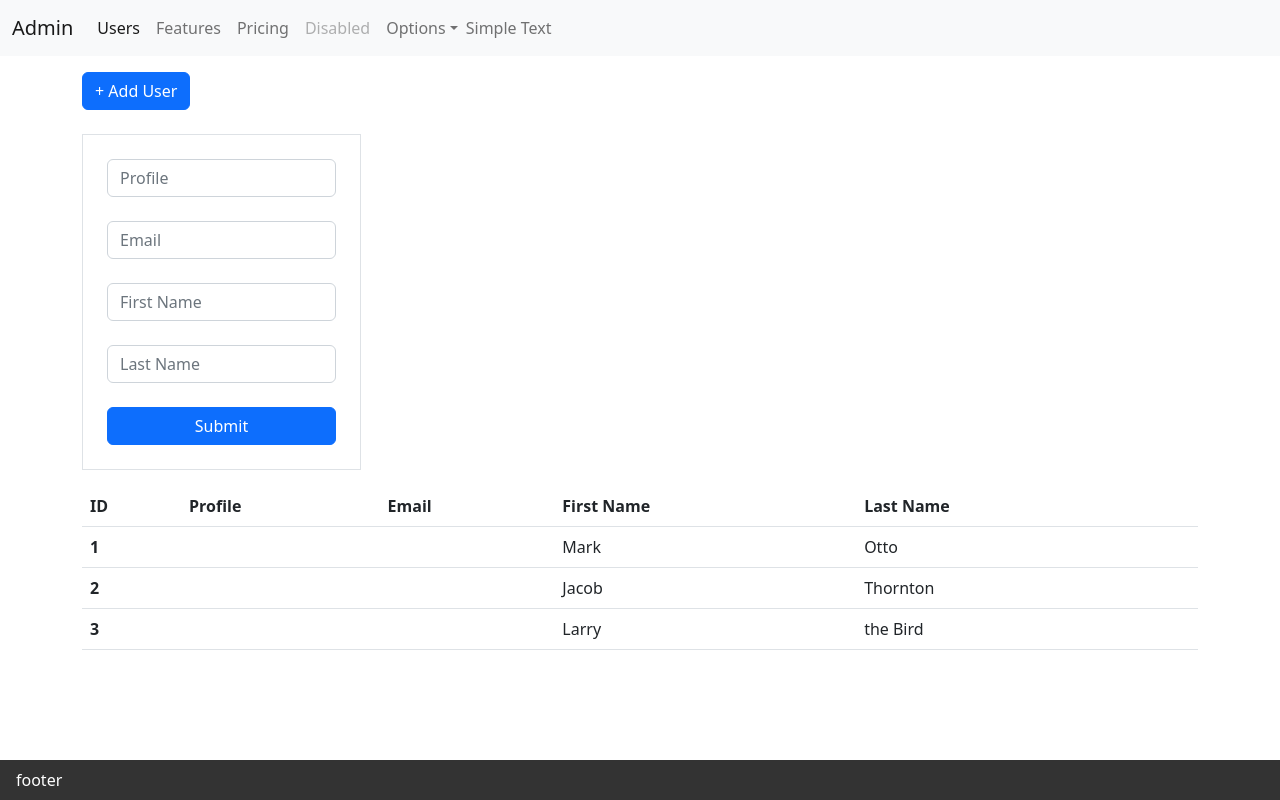
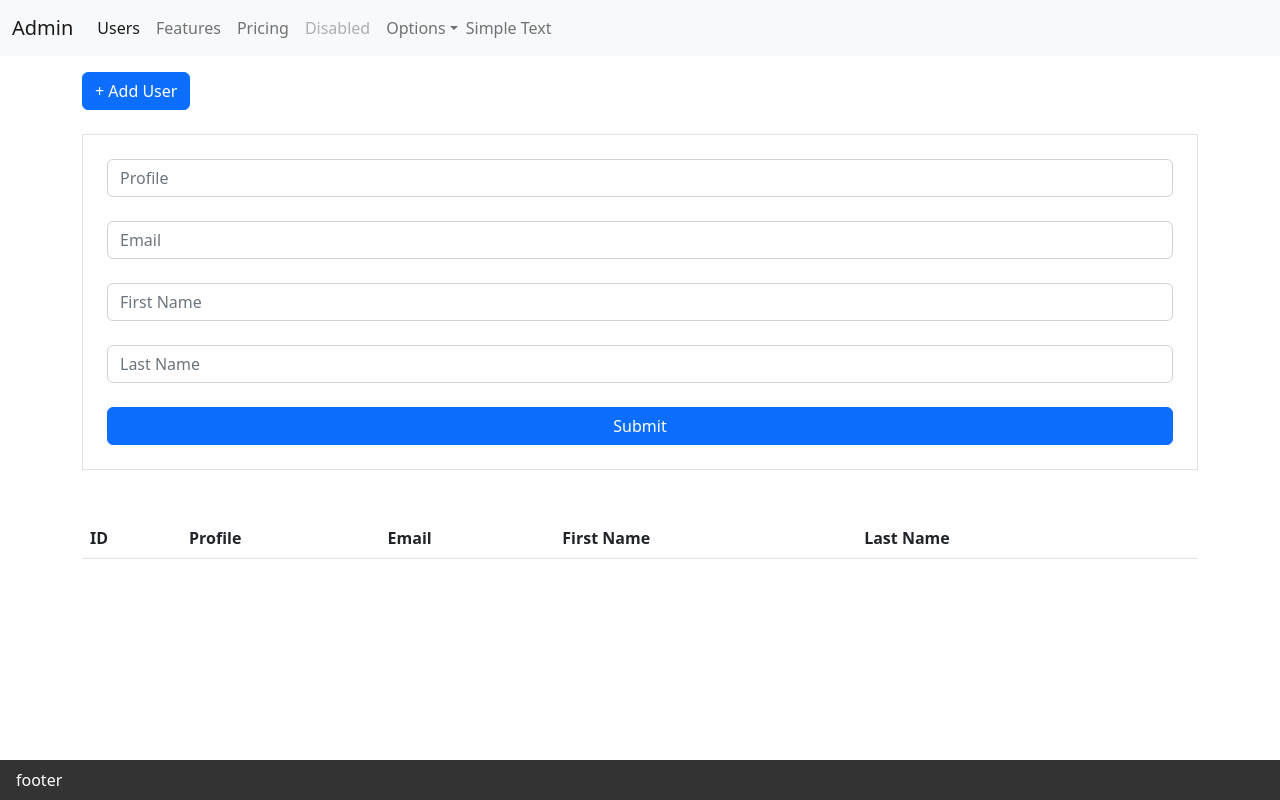
Before and after one commit to lakansantos/lakansantos-coding-interview-Ithinkweb, a React (Create React App) app: page /users in a window 1280 px wide. Both pictures are taken after a click on the button "+ Add User". Built offline with nearby package versions, Linux system fonts and the light colour scheme.

Commit message:
displayed the added data to the table using localStoragE

```diff
--- a/public/index.html
+++ b/public/index.html
@@ -24,7 +24,7 @@
       work correctly both with client-side routing and a non-root public URL.
       Learn how to configure a non-root public URL by running `npm run build`.
     -->
-    <title>React App</title>
+    <title>Lakan Santos Coding Interview</title>
   </head>
   <body>
     <noscript>You need to enable JavaScript to run this app.</noscript>
--- a/src/views/users/AddUser.js
+++ b/src/views/users/AddUser.js
@@ -11,20 +11,31 @@ function AddUser () {
     const [firstNameError, setFirstNameError] = useState('')
     const [lastName, setLastName] = useState('')
     const [lastNameError, setLastNameError] = useState('')
+    const [formValid, setFormValid] = useState(false);
+    const [toggleForm, setToggleForm] = useState(true)
 
     const handleSubmit = (e) => {
+
+
         e.preventDefault()
 
+        let isProfileValid = true;
+        let isEmailValid = true;
+        let isFirstNameValid = true;
+        let isLastNameValid = true;
         if(profile === '') {
             setProfileError('Profile is required!')
+            isProfileValid  = false
         } else {
             setProfileError('')
         }
 
         if(email === '') {
             setEmailError('Email is required!')
+            isEmailValid = false
         } else if (!/\S+@\S+\.\S+/.test(email)){
-            setEmailError('Invalid email address');
+            setEmailError('Invalid email address')
+            isEmailValid  = false
         } else {
             setEmailError('')
         }
@@ -32,57 +43,75 @@ function AddUser () {
 
         if(firstName === '') {
             setFirstNameError('First Name is required!')
+            isFirstNameValid = false
         } else {
             setFirstNameError('')
         }
 
         if(lastName === '') {
             setLastNameError('Last Name is required!')
+            isLastNameValid = false
         } else {
             setLastNameError('')
         }
+
+
+        setFormValid(isProfileValid && isEmailValid && isFirstNameValid && isLastNameValid);
+
+        if (formValid) {
+            const newFormData = {
+              profile: profile,
+              email: email,
+              firstName: firstName,
+              lastName: lastName,
+            };
+
+            // Retrieve existing data from localStorage
+            const storedData = localStorage.getItem('formData');
+
+            // If data already exists, append the new data to it
+            if (storedData) {
+              const parsedData = JSON.parse(storedData);
+              parsedData.push(newFormData);
+              localStorage.setItem('formData', JSON.stringify(parsedData));
+            } else {
+              // If no data exists, create a new array and save the new data
+              const formDataArray = [newFormData];
+              localStorage.setItem('formData', JSON.stringify(formDataArray));
             }
 
-    return(
+            setToggleForm(!toggleForm)
+          }
 
-        <form className='d-flex flex-row justify-content-between align-items-center gap-4 border mt-4 p-4'
-        style={{
-            width: '25%'
-        }}
-        onSubmit={handleSubmit}
-        >
+    }
+
+    return toggleForm ?(
+        <form className='form-container d-flex flex-row justify-content-between align-items-center gap-4 border mt-4 p-4 w-100'
+        onSubmit={handleSubmit}>
             <div className='input-field d-flex gap-4 justify-content-between flex-column w-100 needs-validation'>
                 <div className='w-100'>
                     <input type={'text'} placeholder={'Profile'}  className={profileError ? 'border-danger form-control' : 'w-100 form-control'} onChange={e => setProfile(e.target.value)} />
                     {profileError &&
-                     <div>
                     <span className='text-danger text-center'>{profileError}</span>
-                     </div>
                     }
                 </div>
 
                 <div>
-                    <input type={'email'} placeholder={'Email'}   className={emailError ? 'border-danger form-control' : 'w-100 form-control'}  onChange={e => setEmail(e.target.value)} />
+                    <input type={'text'} placeholder={'Email'}   className={emailError ? 'border-danger form-control' : 'w-100 form-control'}  onChange={e => setEmail(e.target.value)} />
                     {emailError &&
-                     <div>
                     <span className='text-danger text-center'>{emailError}</span>
-                     </div>
                     }
                 </div>
                 <div>
                     <input type={'text'} placeholder={'First Name'}   className={firstNameError ? 'border-danger form-control' : 'w-100 form-control'}  onChange={e => setFirstName(e.target.value)} />
                     {firstNameError &&
-                     <div>
                     <span className='text-danger text-center'>{firstNameError}</span>
-                     </div>
                     }
                 </div>
                 <div>
                     <input type={'text'} placeholder={'Last Name'}  className={lastNameError ? 'border-danger form-control' : 'w-100 form-control'} onChange={e => setLastName(e.target.value)} />
                     {lastNameError &&
-                     <div>
                     <span className='text-danger text-center'>{lastNameError}</span>
-                     </div>
                     }
                 </div>
 
@@ -90,7 +119,8 @@ function AddUser () {
             </div>
 
         </form>
-    )
+
+    ) : null
 }
 
 
--- a/src/views/users/index.js
+++ b/src/views/users/index.js
@@ -1,10 +1,17 @@
-import React, { useState } from 'react';
+import React, { useEffect, useState } from 'react';
 import {Container, Table, Button} from 'reactstrap';
 import AddUser from './AddUser'
 
 function Index() {
 
 	const [toggleForm, setToggleForm] = useState(false)
+	const [userData, setUserData] = useState([]);
+
+	useEffect(() => {
+		let data = JSON.parse(localStorage.getItem('formData'))
+		setUserData(data)
+	}, [])
+
 
 	return (
 		<Container>
@@ -16,7 +23,7 @@ function Index() {
 				<AddUser />
 			}
 
-			<Table className='mt-3'>
+			<Table className='mt-5'>
 				<thead>
 					<tr>
 						<th>ID</th>
@@ -28,10 +35,28 @@ function Index() {
 					</tr>
 				</thead>
 
+				{userData && userData.length > 0 &&
 				<tbody>
+				{userData.map((user, index) => {
+					return (
+						<tr key={index}>
+						<th scope='row'>{index +1}</th>
+						<td>{userData? user.profile : 'No profile specified'}</td>
+						<td>{userData? user.email : 'No email specified'}</td>
+						<td>{userData? user.firstName : 'No first name specified'}</td>
+						<td>{userData? user.lastName : 'No last name specified'}</td>
+						<td />
+					</tr>
+					)
+				})}
+
+
+				</tbody>
+			}
+				{/* <tbody>
 					<tr>
 						<th scope='row'>1</th>
-						<td />
+						<td>{userData ? userData[0].profile : null}</td>
 						<td />
 						<td>Mark</td>
 						<td>Otto</td>
@@ -53,7 +78,7 @@ function Index() {
 						<td>the Bird</td>
 						<td />
 					</tr>
-				</tbody>
+				</tbody> */}
 			</Table>
 		</Container>
 	);
```
Lines whose indentation alone changed are shown as unchanged.
